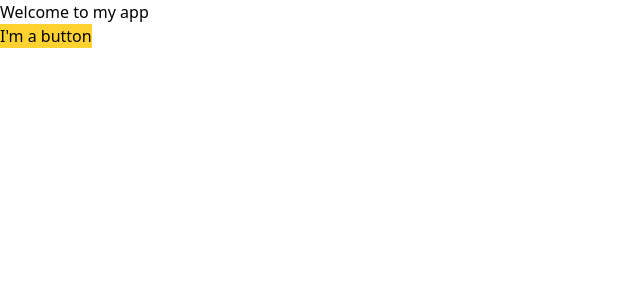
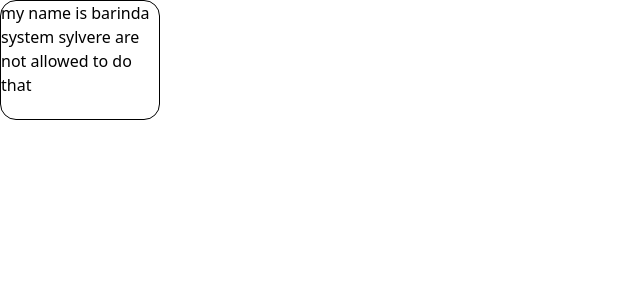
Before and after one commit to system-Barinda/React-project-of-learning, a React (Vite) app in the folder React_learning/: page / in a window 1280 px wide. Shown: the top 300 px of the page, without its empty margins (0-640 px from the left). Built offline with nearby package versions, Linux system fonts and the light colour scheme.

Commit message:
done to run all

```diff
--- a/React_learning/src/page/component.jsx
+++ b/React_learning/src/page/component.jsx
@@ -1,19 +1,46 @@
 import React from "react";
 
 
-function MyButton() {
-  return (
-    <button className="round bg-amber-300">
-      I'm a button
-    </button>
-  );
+// function MyButton() {
+//   return (
+//     <button className="round bg-amber-300">
+//       I'm a button
+//     </button>
+//   );
+// }
+
+// export default function MyApp() {
+//   return (
+//     <div>
+//       <h1>Welcome to my app</h1>
+//       <MyButton />
+//     </div>
+//   );
+// }
+
+
+
+
+function Screen (){
+    return(
+        <>
+          <div className="barinda border h-30 w-40 rounded-2xl">
+            <h1> my name is barinda system sylvere are not allowed to do that</h1>
+
+          </div>
+
+        </>
+    )
+
+
 }
 
-export default function MyApp() {
-  return (
-    <div>
-      <h1>Welcome to my app</h1>
-      <MyButton />
-    </div>
-  );
+function MyApp (){
+    return(
+        <>
+        <Screen />
+        </>
+    )
 }
+
+export default MyApp
```
